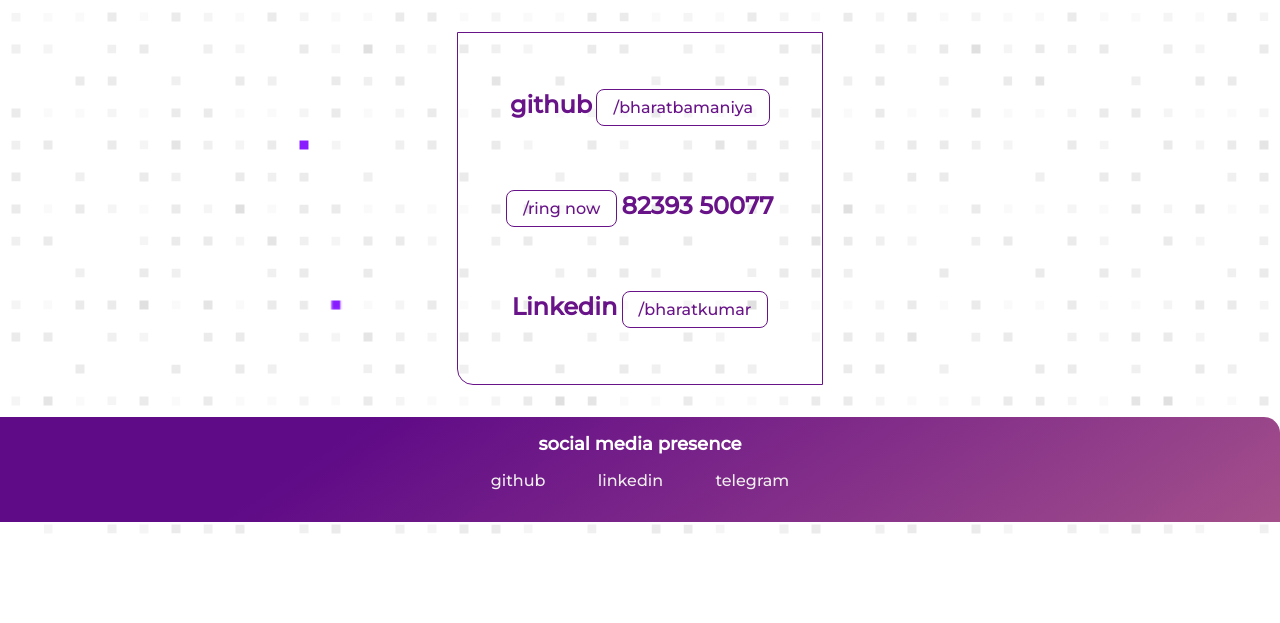
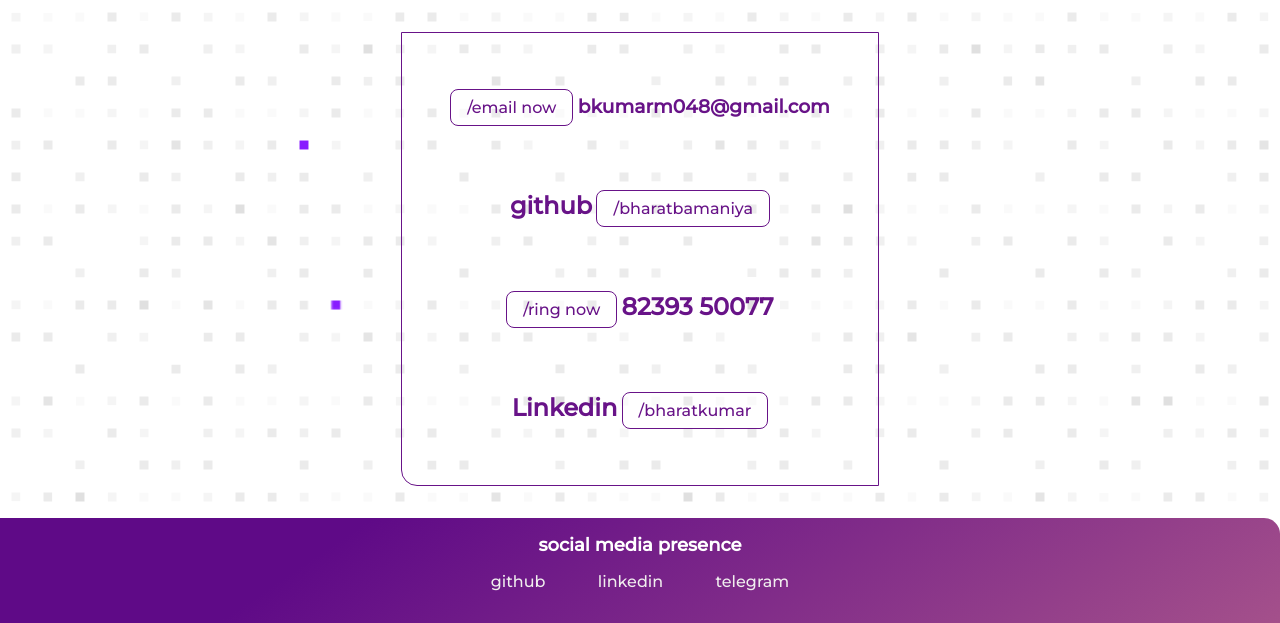
Before and after one commit to bharatbamaniya/profile, a PHP site: page /contact.html in a window 1280 px wide. Shown: the part 255-878 px from the top of the page. Before the commit the page ends 788 px from the top, so only its background shows below. Run offline with PHP 8.4, Linux system fonts and the light colour scheme.

Commit message:
email added

```diff
--- a/contact.html
+++ b/contact.html
@@ -42,6 +42,12 @@
             <li class="padding-md">
                 <div class="container container-center ">
                     <div class="contact-links">
+                        <p> <a href="mailto:/bkumarm048@gmail.com" class="link secondary-link">/email now</a></p>
+
+                        <h3><span class="hero-heading-inverted letter-space">bkumarm048@gmail.com</span></h3>
+
+                    </div>
+                    <div class="contact-links">
 
                         <h2><span class="hero-heading-inverted">github</span></h2>
 
@@ -50,6 +56,7 @@
                     </div>
                     <div class="contact-links">
                         <p> <a href="tel:/+918239350077" class="link secondary-link">/ring now</a></p>
+
                         <h2><span class="hero-heading-inverted">82393 50077</span></h2>
 
 
--- a/style.css
+++ b/style.css
@@ -276,6 +276,7 @@ h3 {
 
 .contact-links h1,
 h2,
+h3,
 p {
   display: inline-block;
 }
```
